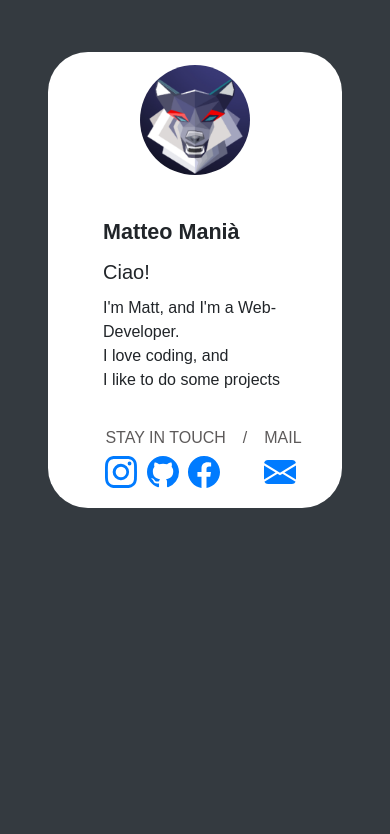
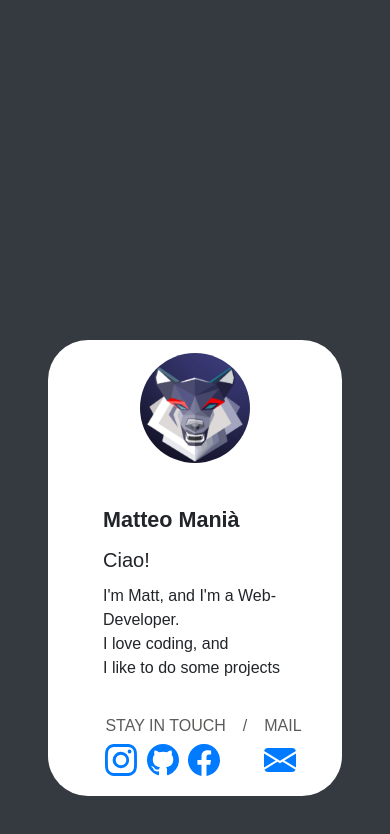
Before and after one commit to Matteo0099/CardPortfolio, a plain HTML site: page index.html in a window 390 px wide. Drawn offline with nearby package versions, Linux system fonts and the light colour scheme; a web font is replaced by a local one.

Commit message:
Modifiche alla versione mobile

```diff
--- a/assets/assets.css
+++ b/assets/assets.css
@@ -67,4 +67,27 @@ main {
   }
  }
 
+ @media screen and (max-width: 650px) {
+    #Table {
+        padding-top: 7rem;
+    }
+ }
+
+ @media screen and (max-width: 550px) {
+    #Table {
+        padding-top: 10rem;
+    }
+ }
+
+ @media screen and (max-width: 456px) {
+    #Table {
+        padding-top: 14.5rem;
+    }
+ }
+ @media screen and (max-width: 420px) {
+    #Table {
+        padding-top: 18rem;
+    }
+ }
+
 /**fine resize, sarie ora*/
```
